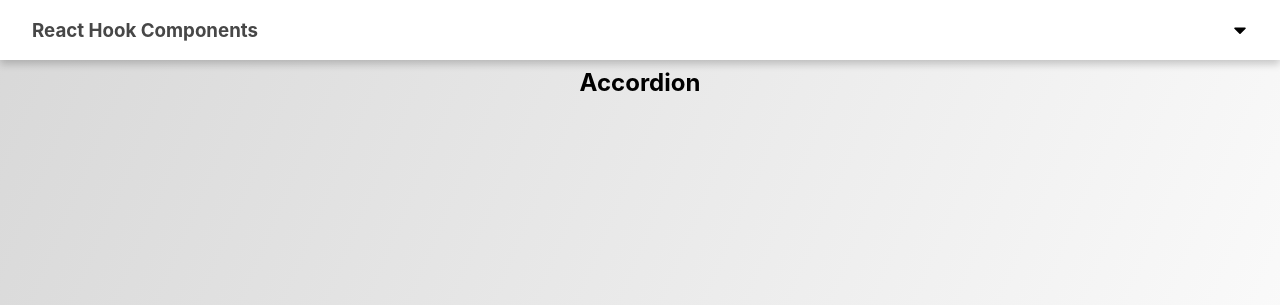
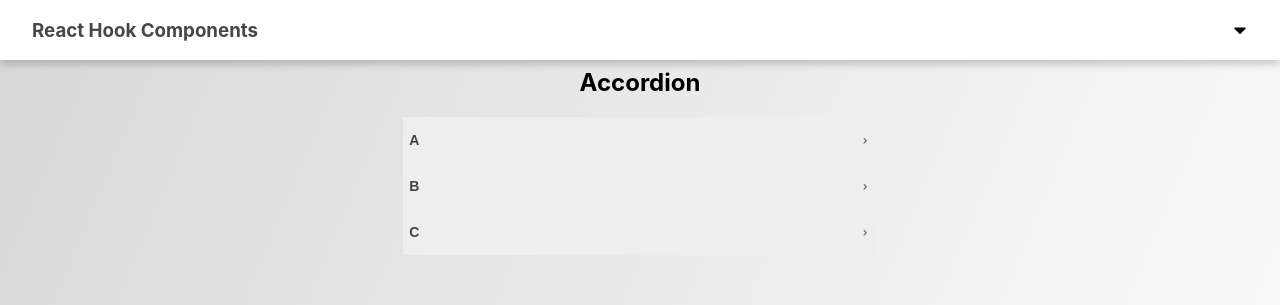
Before and after one commit to sleeplesseditor/ReactHookComponents, a React (Create React App) app: page /accordion in a window 1280 px wide. Shown: the top 305 px of the page. Built offline with nearby package versions, Linux system fonts and the light colour scheme.

Commit message:
Accordion component setup

```diff
--- /dev/null
+++ b/src/components/Accordion/Accordion.jsx
@@ -0,0 +1,41 @@
+import React, { useState, useRef, useEffect } from 'react';
+import CaretIcon from '../Menu/Icons/caret.png';
+import './Accordion.scss';
+
+const Accordion = ({ children, title }) => {
+  const [active, setActive] = useState(false)
+  const contentRef = useRef(null)
+
+  useEffect(() => {
+    contentRef.current.style.maxHeight = active ? `${contentRef.current.scrollHeight}px` : '0px'
+  }, [contentRef, active])
+
+  const toogleActive = () => {
+    setActive(!active)
+  }
+
+  const titleStyle = {
+    fontWeight: 600,
+    fontSize: '14px',
+  }
+
+  return (
+    <div className="accordion-section">
+      <button className="accordion-title" onClick={toogleActive}>
+        <p style={titleStyle}>{title}</p>
+        <span className={active ? 'accordion-icon rotate': 'accordion-icon'}>
+            <img className="accordion-icon-image" src={CaretIcon} alt="caret-icon" />
+        </span>
+      </button>
+
+      <div
+        ref={contentRef}
+        className="accordion-content"
+      >
+        {children}
+      </div>
+    </div>
+  )
+}
+
+export default Accordion;
--- /dev/null
+++ b/src/components/Accordion/Accordion.scss
@@ -0,0 +1,51 @@
+.accordion {
+    &-content {
+        background-color: white;
+        overflow: hidden;
+        transition: max-height 0.6s ease;
+    }
+
+    &-icon {
+        margin-left: 95%;
+        transition: transform 0.6s ease;
+
+        &-image {
+            width: 45%;
+            transform: rotate(180deg)
+        }
+    }
+
+    &-section {
+        display: flex;
+        flex-direction: column;
+    }
+
+    &-text {
+        font-weight: 400;
+        font-size: 14px;
+        padding: 18px;
+    }
+
+    &-title {
+        background-color: #eee;
+        color: #444;
+        cursor: pointer;
+        display: flex;
+        align-items: center;
+        border: none;
+        outline: none;
+        transition: background-color 0.6s ease;
+
+        &:hover {
+            background-color: #ccc;
+        }
+    }
+}
+
+.active {
+    background-color: #ccc;
+}
+
+.rotate {
+    transform: rotate(90deg);
+}
--- a/src/pages/Components/AccordionPage/AccordionPage.jsx
+++ b/src/pages/Components/AccordionPage/AccordionPage.jsx
@@ -1,10 +1,23 @@
 import React from 'react';
+import Accordion from '../../../components/Accordion/Accordion';
 import '../../page-structure.scss';
+import './AccordionPage.scss';
 
 const AccordionPage = () => {
     return (
         <div className="page-container">
             <h2 className="page-continer-heading">Accordion</h2>
+            <div className="accordion-container">
+                <Accordion title="A">
+                    <span className="accordion-text">aaaaaa</span>
+                </Accordion>
+                <Accordion title="B">
+                    <span className="accordion-text">bbbbbb</span>
+                </Accordion>
+                <Accordion title="C">
+                    <span className="accordion-text">cccccc</span>
+                </Accordion>
+            </div>
         </div>
     )
 }
--- /dev/null
+++ b/src/pages/Components/AccordionPage/AccordionPage.scss
@@ -0,0 +1,5 @@
+.accordion {
+    &-container {
+        width: 40%;
+    }
+}
```
Also changed, not shown: src/components/Menu/Icons/caret.png (added).
